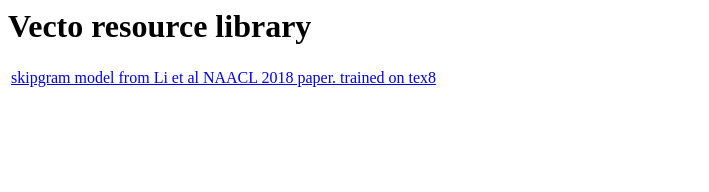
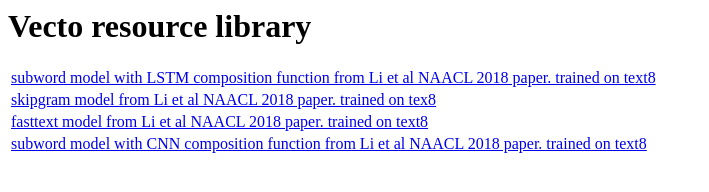
Before and after one commit to vecto-ai/vecto-ai.github.io, a plain HTML site: page pages/data/index.html in a window 1280 px wide. Shown: the whole page, without its empty margins (0-709 px from the left). Drawn offline with Linux system fonts and the light colour scheme.

Commit message:
update resources

```diff
--- a/pages/data/index.html
+++ b/pages/data/index.html
@@ -14,7 +14,22 @@
 <table>
 
     <tr>
+        <td><a href=https://drive.google.com/open?id=1dH8Pe1dMSr8TXg-d_MCw4iE3g0lm3xqe>subword model with LSTM composition function from Li et al NAACL 2018 paper. trained on text8</a></td>
+    </tr>
+
+
+    <tr>
         <td><a href=https://drive.google.com/open?id=1KCQvn2zM1iO8tkGTTFzomvtsWC8TwLsg>skipgram model from Li et al NAACL 2018 paper. trained on tex8</a></td>
     </tr>
 
+
+    <tr>
+        <td><a href=https://drive.google.com/open?id=1PnndcDhyEtVhec-E0ULSOl2lQAHRSYJs>fasttext model from Li et al NAACL 2018 paper. trained on text8</a></td>
+    </tr>
+
+
+    <tr>
+        <td><a href=https://drive.google.com/open?id=1iRz6jaP2FxaFHF0NnSZEeBZsKAfOT454>subword model with CNN composition function from Li et al NAACL 2018 paper. trained on text8</a></td>
+    </tr>
+
 </table>
```
